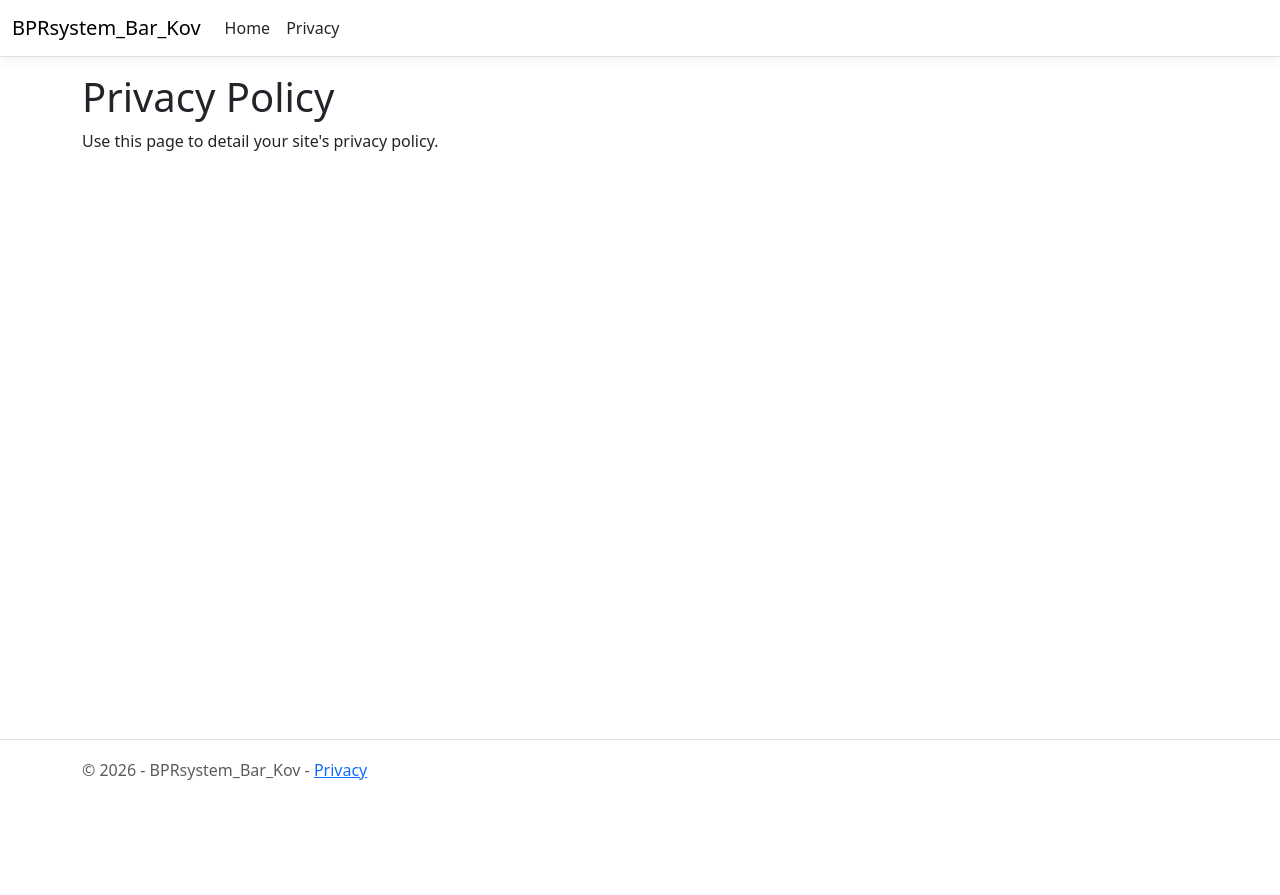
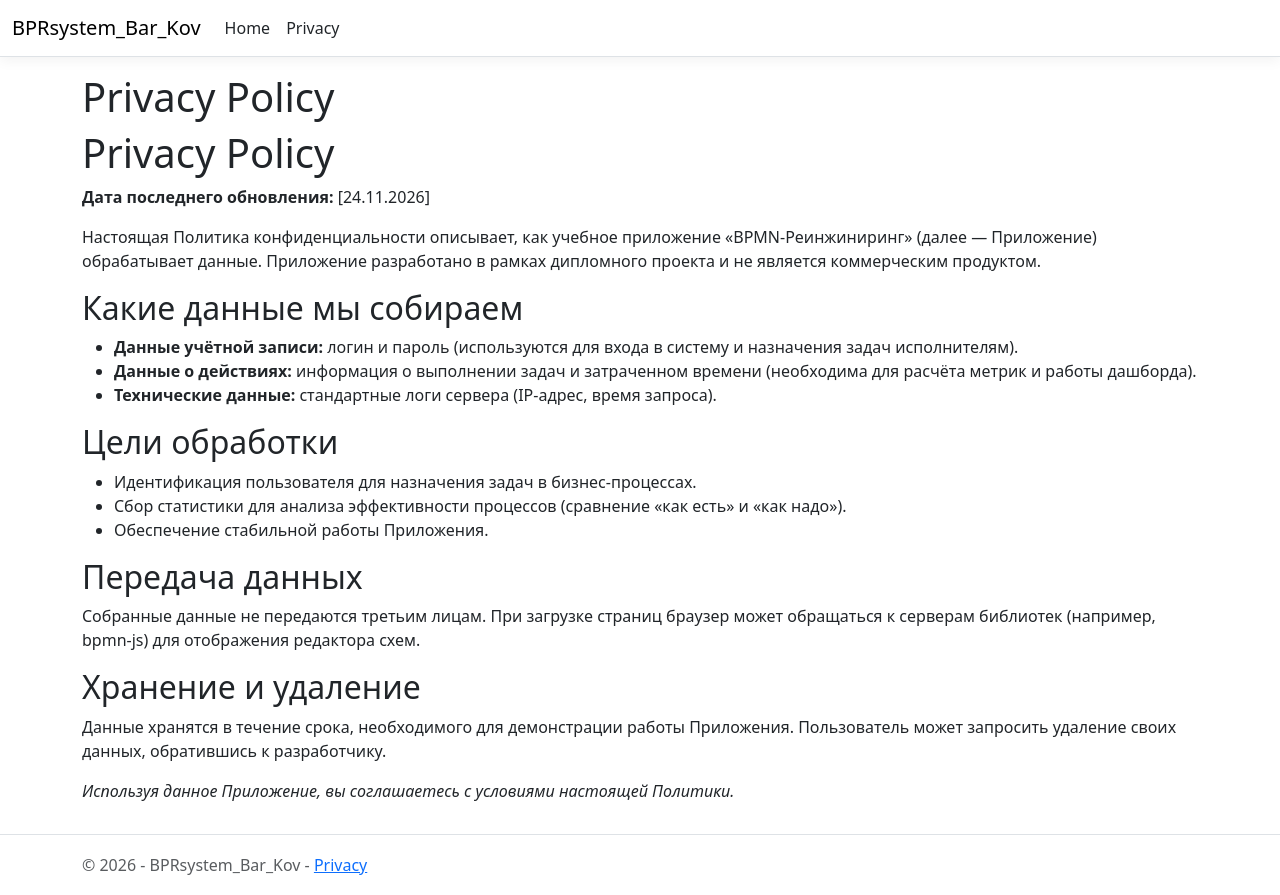
Before and after one commit to Nikita-g-Koval/BPRsystem_Bar_Kov, an ASP.NET Core app: page /Home/Privacy in a window 1280 px wide. Before the commit the page ends 780 px from the top, so only its background shows below. Run offline with ASP.NET Core 8, Linux system fonts and the light colour scheme; style sheets or scripts are compiled from the project's sources.

Commit message:
добавил политику конфиденциальности

```diff
--- a/BPRsystem_Bar_Kov/Views/Home/Privacy.cshtml
+++ b/BPRsystem_Bar_Kov/Views/Home/Privacy.cshtml
@@ -3,4 +3,30 @@
 }
 <h1>@ViewData["Title"]</h1>
 
-<p>Use this page to detail your site's privacy policy.</p>
+<h1>@ViewData["Title"]</h1>
+
+<p><strong>Дата последнего обновления:</strong> [24.11.2026]</p>
+
+<p>Настоящая Политика конфиденциальности описывает, как учебное приложение «BPMN-Реинжиниринг» (далее — Приложение) обрабатывает данные. Приложение разработано в рамках дипломного проекта и не является коммерческим продуктом.</p>
+
+<h2>Какие данные мы собираем</h2>
+<ul>
+    <li><strong>Данные учётной записи:</strong> логин и пароль (используются для входа в систему и назначения задач исполнителям).</li>
+    <li><strong>Данные о действиях:</strong> информация о выполнении задач и затраченном времени (необходима для расчёта метрик и работы дашборда).</li>
+    <li><strong>Технические данные:</strong> стандартные логи сервера (IP-адрес, время запроса).</li>
+</ul>
+
+<h2>Цели обработки</h2>
+<ul>
+    <li>Идентификация пользователя для назначения задач в бизнес-процессах.</li>
+    <li>Сбор статистики для анализа эффективности процессов (сравнение «как есть» и «как надо»).</li>
+    <li>Обеспечение стабильной работы Приложения.</li>
+</ul>
+
+<h2>Передача данных</h2>
+<p>Собранные данные не передаются третьим лицам. При загрузке страниц браузер может обращаться к серверам библиотек (например, bpmn-js) для отображения редактора схем.</p>
+
+<h2>Хранение и удаление</h2>
+<p>Данные хранятся в течение срока, необходимого для демонстрации работы Приложения. Пользователь может запросить удаление своих данных, обратившись к разработчику.</p>
+
+<p><em>Используя данное Приложение, вы соглашаетесь с условиями настоящей Политики.</em></p>
```
